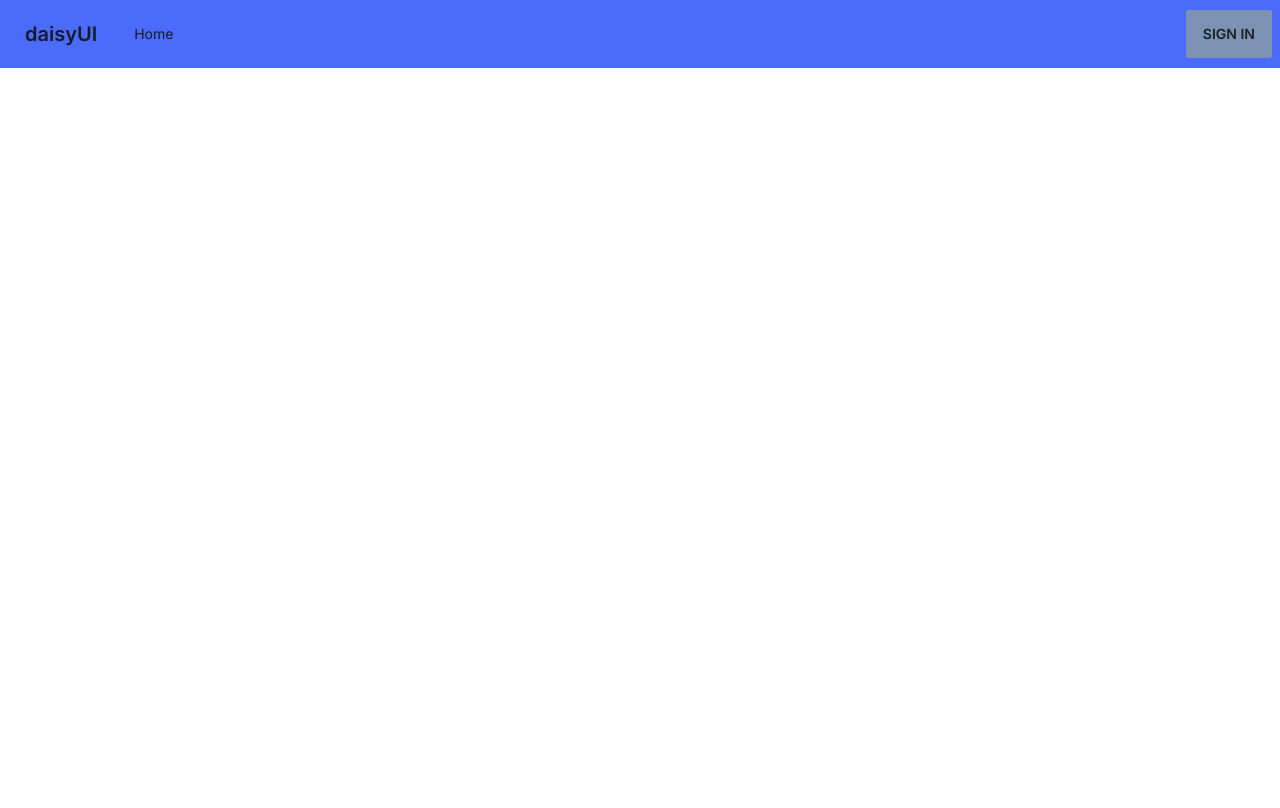
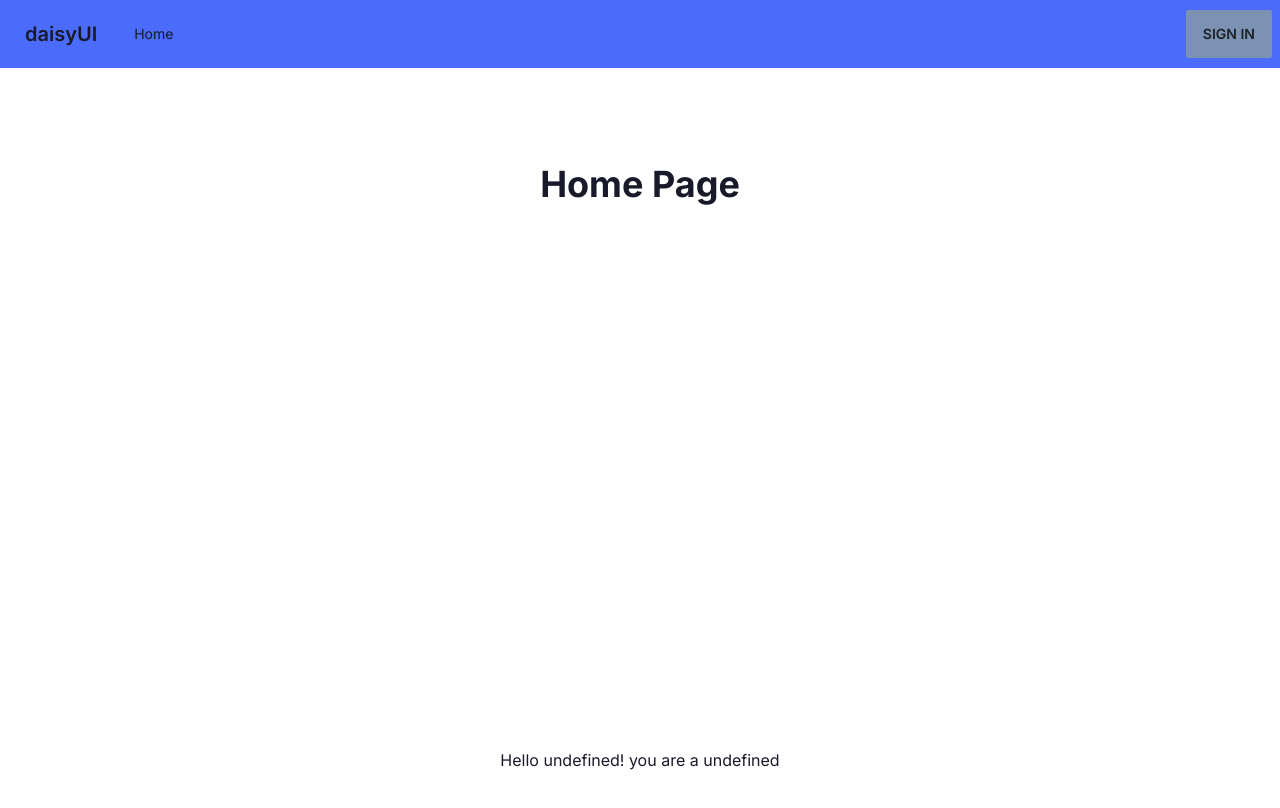
Before and after one commit to vkumar04/next-user-management, a Next.js app: page / in a window 1280 px wide. Shown: the top 808 px of the page. Built offline with nearby package versions, Linux system fonts and the light colour scheme; no server answers.

Commit message:
added titles

```diff
--- a/app/admin/page.tsx
+++ b/app/admin/page.tsx
@@ -12,5 +12,9 @@ export default async function admin() {
     };
   }
 
-  return <h1>Admin</h1>;
+  return (
+    <main className="flex min-h-screen flex-col items-center justify-between p-24">
+      <h1 className="text-4xl font-bold">Admin Page</h1>
+    </main>
+  );
 }
--- a/app/page.tsx
+++ b/app/page.tsx
@@ -7,8 +7,8 @@ export default function Home() {
   const { data: sessionData } = session;
   return (
     <main className="flex min-h-screen flex-col items-center justify-between p-24">
-      {sessionData?.user?.name}
-      {sessionData?.user?.role}
+      <h1 className="text-4xl font-bold">Home Page</h1>
+      <p>{`Hello ${sessionData?.user?.name}! you are a ${sessionData?.user?.role}`}</p>
     </main>
   );
 }
--- a/components/navigation/Navigation.tsx
+++ b/components/navigation/Navigation.tsx
@@ -14,7 +14,11 @@ export default function Navigation() {
             <li>
               <Link href="/">Home</Link>
             </li>
-            <li>{session && <Link href="/admin">Admin</Link>}</li>
+            <li>
+              {session?.user.role === "Owner" && (
+                <Link href="/admin">Admin</Link>
+              )}
+            </li>
           </ul>
         </div>
       </div>
```
